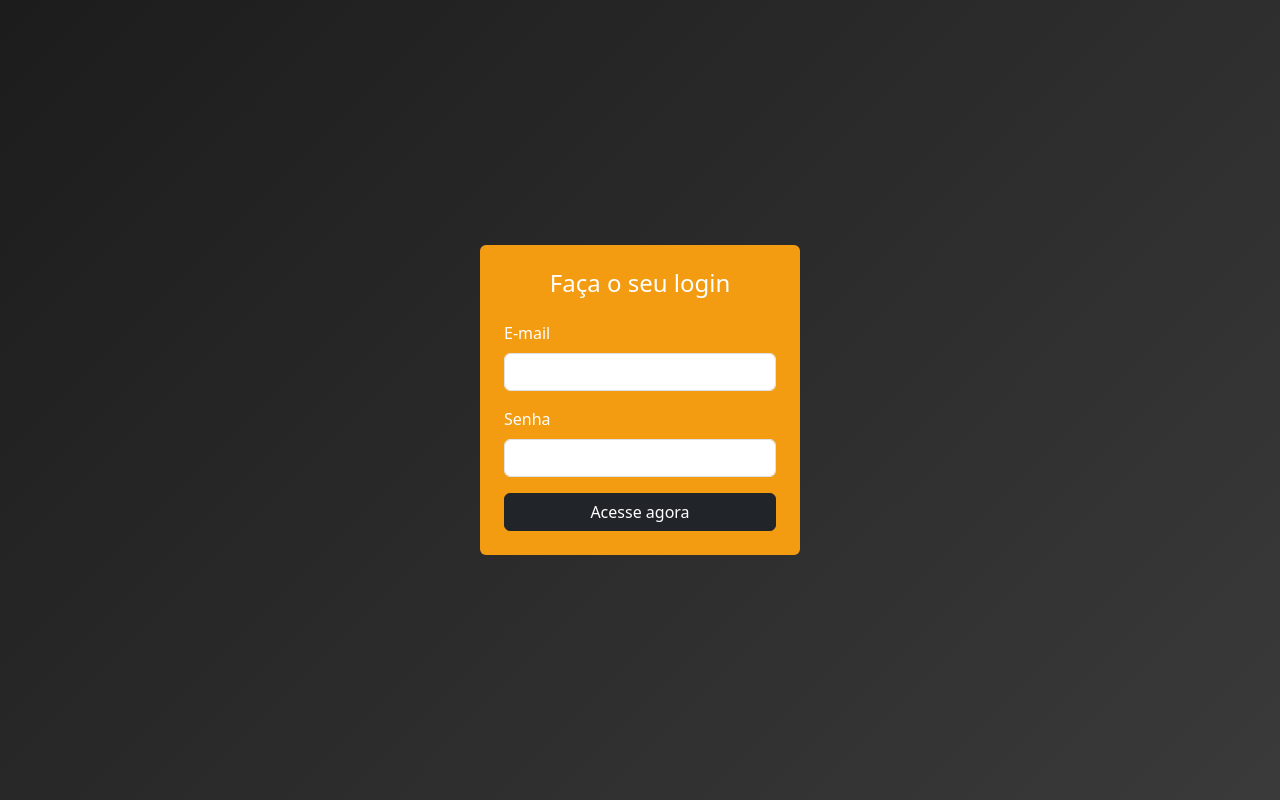
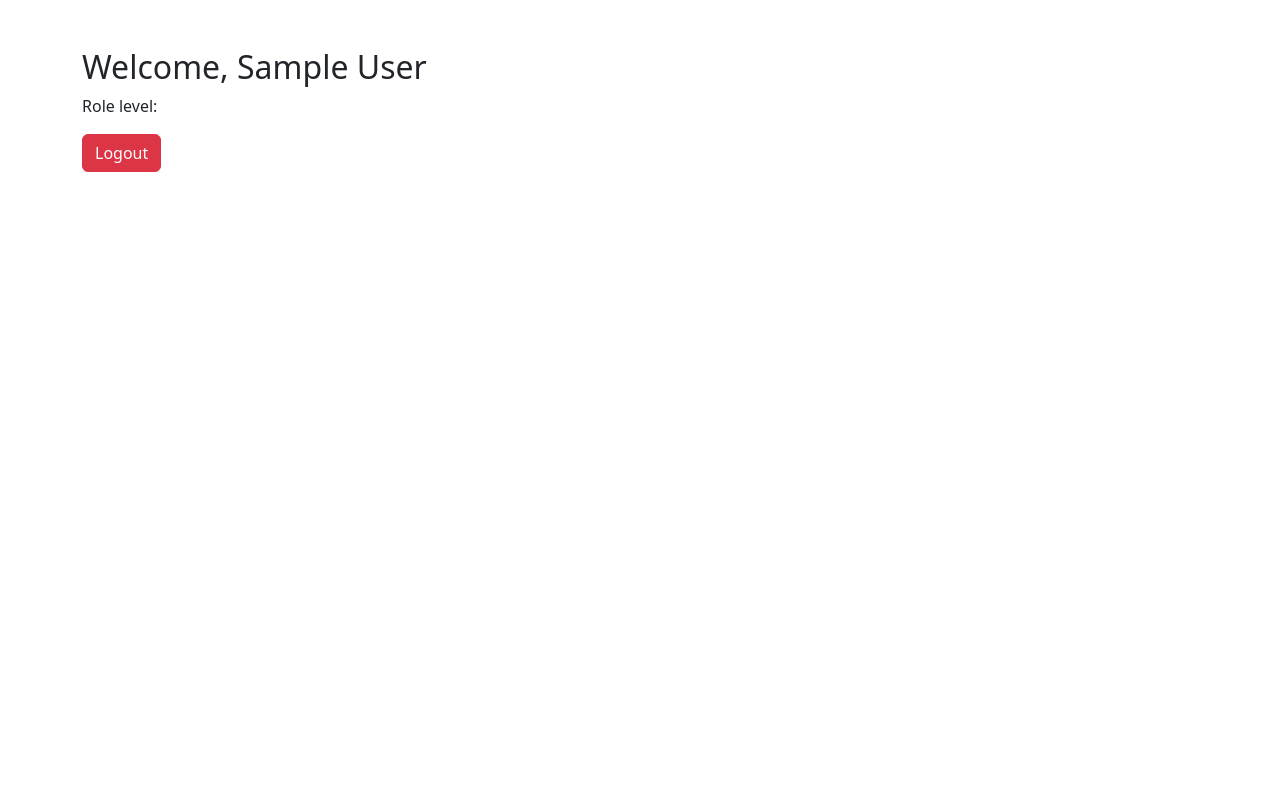
Before and after one commit to fefolucena/testeDevFullStack, a React (Create React App) app in the folder frontend/: page / in a window 1280 px wide. Built offline with nearby package versions, Linux system fonts and the light colour scheme; sample sign-in values are in the browser's storage.

Commit message:
adds frontend auth, rotes and main dashboard

```diff
--- a/frontend/package.json
+++ b/frontend/package.json
@@ -14,6 +14,7 @@
     "bootstrap": "^5.3.8",
     "react": "^19.2.3",
     "react-dom": "^19.2.3",
+    "react-router-dom": "^7.12.0",
     "react-scripts": "5.0.1",
     "typescript": "^4.9.5",
     "web-vitals": "^2.1.4"
--- a/frontend/src/App.tsx
+++ b/frontend/src/App.tsx
@@ -1,9 +1,25 @@
-import logo from './logo.svg';
-import './App.css';
+import { BrowserRouter, Routes, Route } from 'react-router-dom';
 import { Login } from './pages/Login';
+import { Dashboard } from './pages/Dashboard';
+import { PrivateRoute } from './components/PrivateRoute';
 
 function App() {
-  return <Login />;
+  return (
+    <BrowserRouter>
+      <Routes>
+        <Route path="/login" element={<Login />} />
+
+        <Route
+          path="/"
+          element={
+            <PrivateRoute>
+              <Dashboard />
+            </PrivateRoute>
+          }
+        />
+      </Routes>
+    </BrowserRouter>
+  );
 }
 
 export default App;
--- /dev/null
+++ b/frontend/src/components/PrivateRoute.tsx
@@ -0,0 +1,17 @@
+import { Navigate } from 'react-router-dom';
+import { useAuth } from '../contexts/AuthContext';
+import React from 'react';
+
+type Props = {
+  children: React.ReactNode;
+};
+
+export function PrivateRoute({ children }: Props) {
+  const { isAuthenticated } = useAuth();
+
+  if (!isAuthenticated) {
+    return <Navigate to="/login" />;
+  }
+
+  return <>{children}</>;
+}
--- /dev/null
+++ b/frontend/src/contexts/AuthContext.tsx
@@ -0,0 +1,52 @@
+import React, { createContext, useContext, useState } from 'react';
+
+type User = {
+  id: number;
+  name: string;
+  email: string;
+  role_level: number;
+};
+
+type AuthContextType = {
+  user: User | null;
+  login: (token: string, user: User) => void;
+  logout: () => void;
+  isAuthenticated: boolean;
+};
+
+const AuthContext = createContext<AuthContextType>({} as AuthContextType);
+
+export function AuthProvider({ children }: { children: React.ReactNode }) {
+  const [user, setUser] = useState<User | null>(() => {
+    const storedUser = localStorage.getItem('user');
+    return storedUser ? JSON.parse(storedUser) : null;
+  });
+
+  function login(token: string, user: User) {
+    localStorage.setItem('token', token);
+    localStorage.setItem('user', JSON.stringify(user));
+    setUser(user);
+  }
+
+  function logout() {
+    localStorage.clear();
+    setUser(null);
+  }
+
+  return (
+    <AuthContext.Provider
+      value={{
+        user,
+        login,
+        logout,
+        isAuthenticated: !!user
+      }}
+    >
+      {children}
+    </AuthContext.Provider>
+  );
+}
+
+export function useAuth() {
+  return useContext(AuthContext);
+}
--- a/frontend/src/index.tsx
+++ b/frontend/src/index.tsx
@@ -4,13 +4,16 @@ import './index.css';
 import App from './App';
 import reportWebVitals from './reportWebVitals';
 import 'bootstrap/dist/css/bootstrap.min.css';
+import { AuthProvider } from './contexts/AuthContext';
 
 const root = ReactDOM.createRoot(
   document.getElementById('root') as HTMLElement
 );
 root.render(
   <React.StrictMode>
-    <App />
+    <AuthProvider>
+      <App />
+    </AuthProvider>
   </React.StrictMode>
 );
 
--- /dev/null
+++ b/frontend/src/pages/Dashboard.tsx
@@ -0,0 +1,16 @@
+import { useAuth } from '../contexts/AuthContext';
+
+export function Dashboard() {
+  const { user, logout } = useAuth();
+
+  return (
+    <div className="container mt-5">
+      <h2>Welcome, {user?.name}</h2>
+      <p>Role level: {user?.role_level}</p>
+
+      <button className="btn btn-danger" onClick={logout}>
+        Logout
+      </button>
+    </div>
+  );
+}
--- a/frontend/src/pages/Login.tsx
+++ b/frontend/src/pages/Login.tsx
@@ -2,8 +2,14 @@ import { useState } from 'react';
 import { LoginInput } from '../components/LoginInput';
 import { LoginButton } from '../components/LoginButton';
 import { login } from '../services/api';
+import { useAuth } from '../contexts/AuthContext';
+import { useNavigate } from 'react-router-dom';
 
 export function Login() {
+    const { login: authLogin } = useAuth();
+
+    const navigate = useNavigate();
+
     const [email, setEmail] = useState('');
     const [password, setPassword] = useState('');
 
@@ -11,10 +17,12 @@ export function Login() {
         try {
             const data = await login(email, password);
 
+            authLogin(data.token, data.user);
+
             localStorage.setItem('token', data.token);
             localStorage.setItem('user', JSON.stringify(data.user));
 
-            alert('Login successful');
+            navigate('/');
         } catch (error) {
             alert('Invalid email or password');
         }
```
Also changed, not shown: 1 other file (tests, documents, lock files or other folders).
